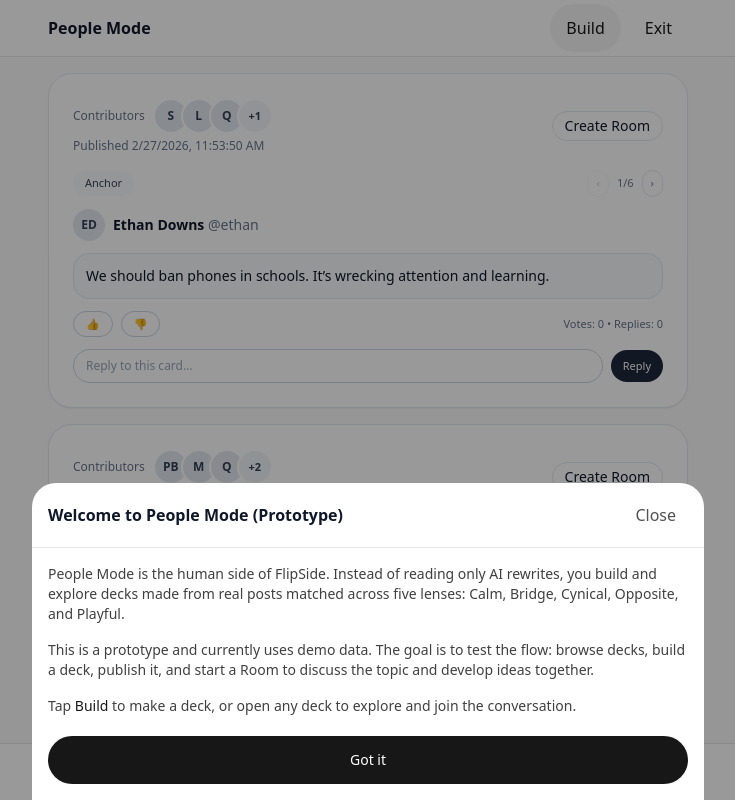
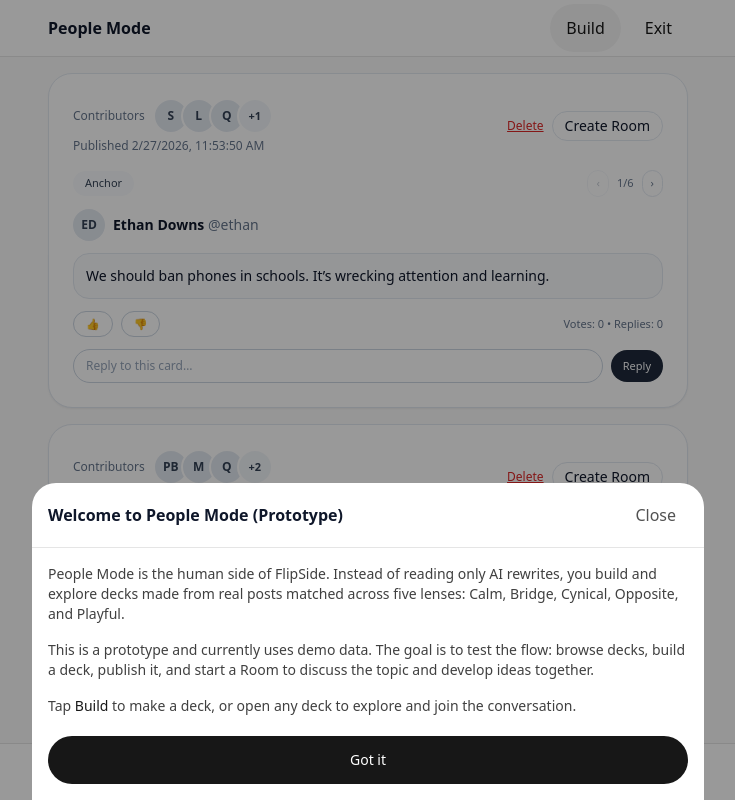
Before and after one commit to downsem/flipside-web, a Next.js app: page /prototype in a window 1280 px wide. Shown: the top 800 px of the page, without its empty margins (272-1007 px from the left). Built offline with nearby package versions, Linux system fonts and the light colour scheme.

Commit message:
People Mode: add delete deck button

```diff
--- a/src/components/PrototypeDeckCard.tsx
+++ b/src/components/PrototypeDeckCard.tsx
@@ -6,7 +6,12 @@ import { useRouter } from "next/navigation";
 import PeopleDeckSwipe from "@/components/PeopleDeckSwipe";
 import type { PeopleDeckPublished } from "@/prototype/people/types";
 import { usePrototypeStore } from "@/prototype/people/store";
-import { ROOM_DECK_ID_KEY, ROOM_SEED_KEY, getRoomIdForDeck } from "@/prototype/rooms/store";
+import {
+  ROOM_DECK_ID_KEY,
+  ROOM_SEED_KEY,
+  deleteRoom,
+  getRoomIdForDeck,
+} from "@/prototype/rooms/store";
 
 function normalizeHandle(handle?: string) {
   if (!handle) return "";
@@ -32,6 +37,7 @@ function initials(name?: string) {
 export function PrototypeDeckCard({ deck }: { deck: PeopleDeckPublished }) {
   const router = useRouter();
   const currentUser = usePrototypeStore((s) => s.currentUser);
+  const deletePeopleDeck = usePrototypeStore((s) => s.deletePeopleDeck);
 
   const [roomId, setRoomId] = useState<string | null>(null);
 
@@ -125,9 +131,29 @@ export function PrototypeDeckCard({ deck }: { deck: PeopleDeckPublished }) {
     router.push(`/prototype/rooms/${roomId}`);
   }
 
+  async function handleDeleteDeck() {
+    // Mirror main feed behavior: only owner can delete.
+    if (!currentUser || (deck as any)?.ownerUserId !== currentUser.id) return;
+    if (!confirm("Delete this People deck? This cannot be undone.")) return;
+
+    // If a room was created from this deck, remove it too to avoid orphaned rooms.
+    try {
+      const rid = roomId ?? getRoomIdForDeck(deck.id);
+      if (rid) deleteRoom(rid);
+    } catch {
+      // no-op
+    }
+
+    deletePeopleDeck(deck.id);
+  }
+
   const ownerName = (deck as any)?.ownerName ?? currentUser?.name ?? "Guest";
   const ownerHandle = fmtHandle((deck as any)?.ownerHandle ?? currentUser?.handle);
   const publishedAt = (deck as any)?.publishedAt ?? (deck as any)?.createdAt ?? Date.now();
+
+  const isOwner = (deck as any)?.ownerUserId && currentUser?.id
+    ? (deck as any).ownerUserId === currentUser.id
+    : false;
 
   return (
     <div className="rounded-3xl border border-slate-200 bg-white p-6 shadow-sm">
@@ -168,6 +194,15 @@ export function PrototypeDeckCard({ deck }: { deck: PeopleDeckPublished }) {
         </div>
 
         <div className="flex items-center gap-2 shrink-0">
+          {isOwner && (
+            <button
+              type="button"
+              onClick={handleDeleteDeck}
+              className="text-xs text-red-600 underline"
+            >
+              Delete
+            </button>
+          )}
           {!roomId && isContributor && (
             <button
               type="button"
--- a/src/prototype/people/store.ts
+++ b/src/prototype/people/store.ts
@@ -182,6 +182,15 @@ export const usePrototypeStore = create<PrototypeState>((set, get) => ({
     return published;
   },
 
+  deletePeopleDeck: (deckId: string) => {
+    if (!deckId) return;
+    set((s) => ({
+      peopleDecks: s.peopleDecks.filter((d: any) => d.id !== deckId),
+      // If the current draft references this deck id (unlikely), clear it.
+      peopleDraft: (s.peopleDraft as any)?.id === deckId ? null : s.peopleDraft,
+    }));
+  },
+
   voteOnPost: (postId: string, value: 1 | -1) => {
     set((s) => ({
       posts: s.posts.map((p) =>
--- a/src/prototype/people/types.ts
+++ b/src/prototype/people/types.ts
@@ -76,6 +76,9 @@ export type PrototypeState = {
 
   publishDraftPeopleDeck: () => PeopleDeckPublished | null;
 
+  // deck management
+  deletePeopleDeck: (deckId: string) => void;
+
   // engagement
   voteOnPost: (postId: string, value: 1 | -1) => void;
   addReplyToPost: (postId: string, text: string) => void;
```
